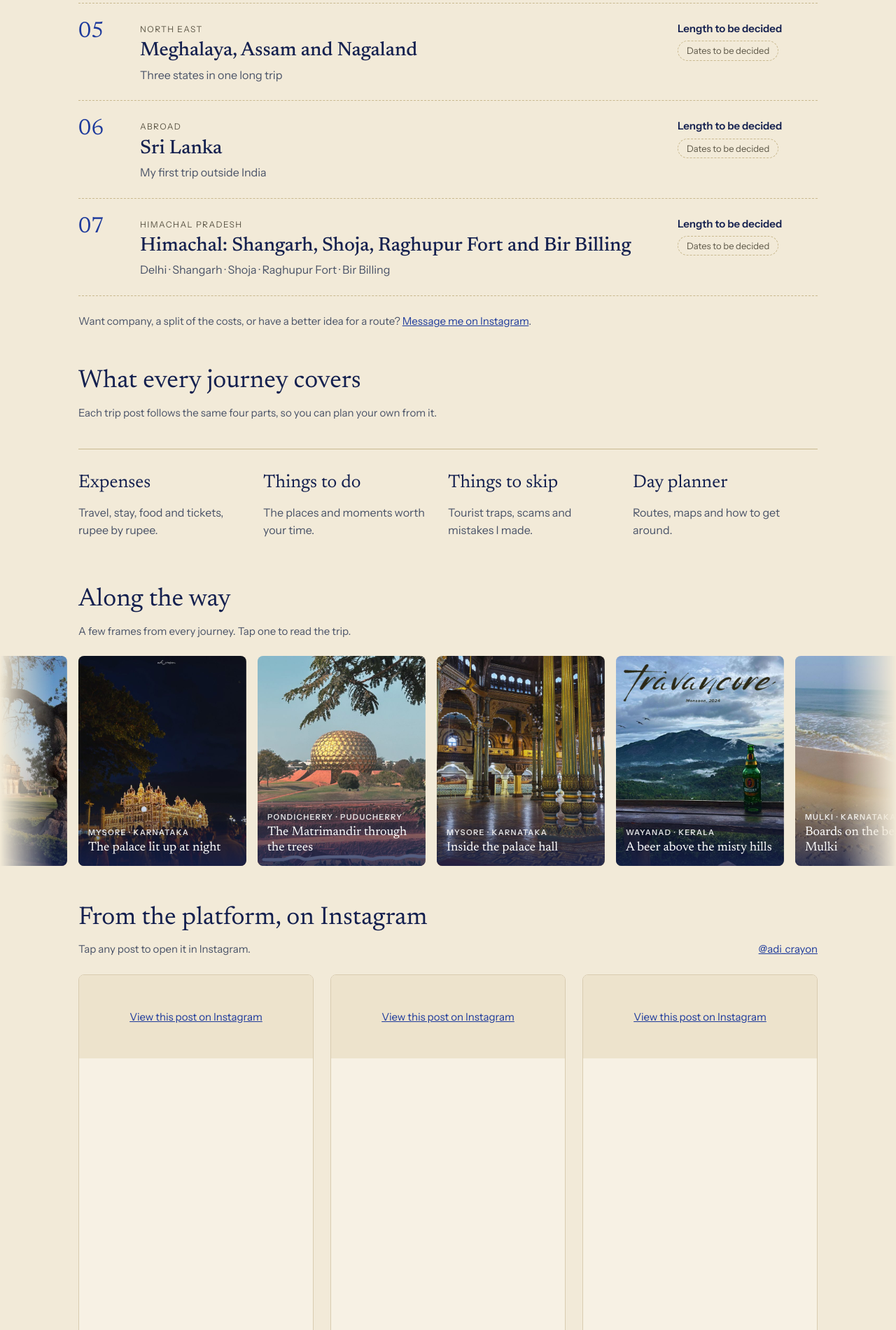
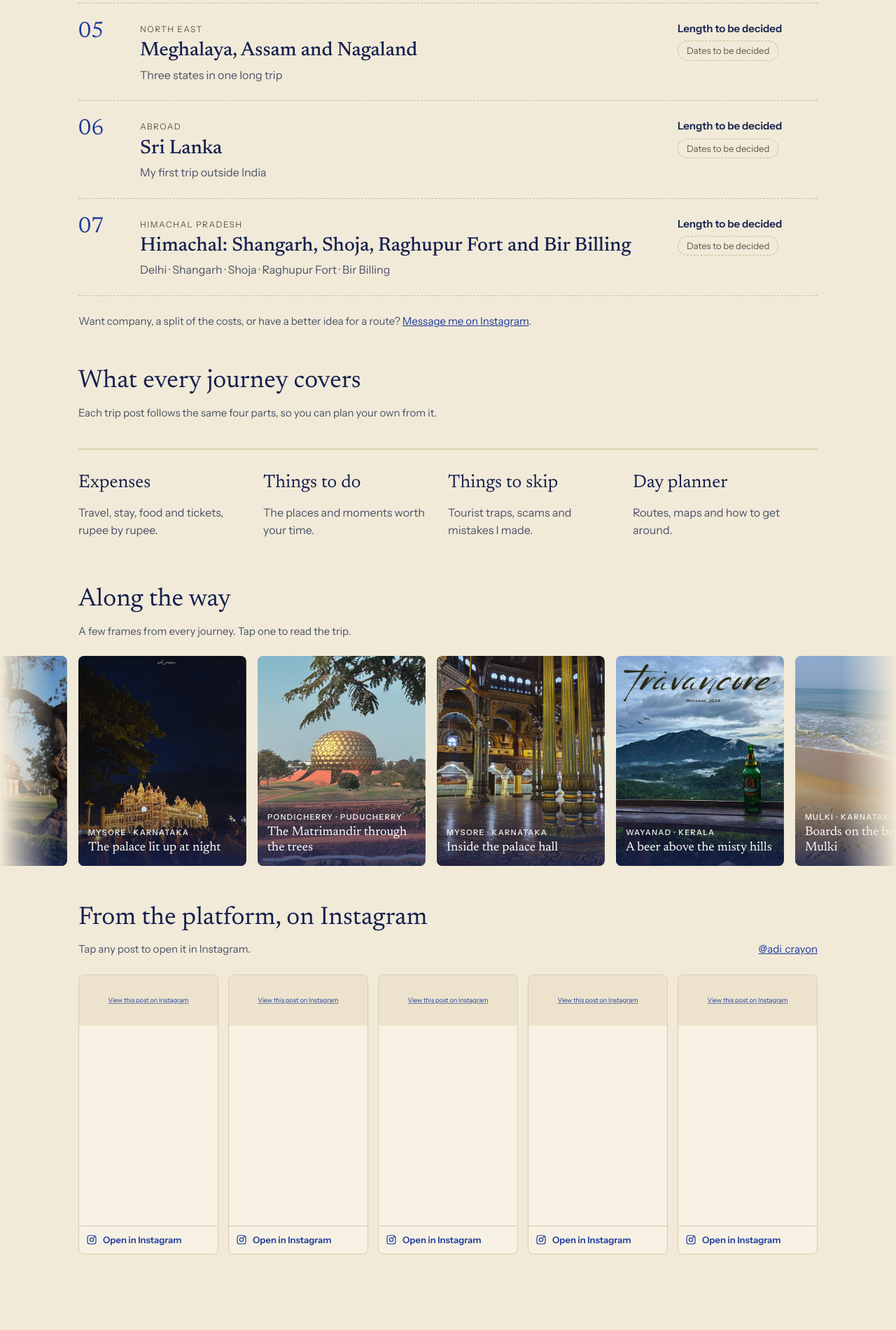
Before and after one commit to gdncomm-aditya-kanoi/Travel-Train, a Jekyll site: the page built from index.html, in a window 1280 px wide. Shown: the part 3348-5248 px from the top of the page at 70% size. Built offline with Jekyll 4.4.1, drawn with Linux system fonts in a browser that asks for light colours; a script that is not in the unit is left out; grey boxes are pictures that could not be loaded.

Commit message:
Show five smaller Instagram posts on the home page
Co-Authored-By: Claude <noreply@anthropic.com>

```diff
--- a/assets/css/style.css
+++ b/assets/css/style.css
@@ -118,11 +118,13 @@ code { font-size: .9em; background: var(--paper); padding: 1px 6px; border-radiu
 .covers-title { font-family: var(--serif); font-size: 26px; color: var(--navy); }
 
 /* Instagram */
-.ig-grid { display: grid; grid-template-columns: repeat(3, 1fr); gap: 24px; align-items: stretch; }
+.ig-grid { display: grid; grid-template-columns: repeat(5, minmax(0, 1fr)); gap: 14px; align-items: start; }
 .ig-grid .ig-card { display: flex; flex-direction: column; }
-.ig-grid .ig-clip { height: 520px; overflow: hidden; }
-.ig-grid .ig-open { margin-top: auto; border-top: 1px solid var(--line); }
-@media (max-width: 860px) { .ig-grid { grid-template-columns: 1fr; max-width: 420px; } }
+.ig-grid .ig-clip { height: 360px; overflow: hidden; position: relative; }
+.ig-grid .ig-clip .instagram-media { width: 326px !important; min-width: 326px !important; max-width: 326px !important; transform-origin: 0 0; transform: scale(var(--s, .6)); }
+.ig-grid .ig-open { margin-top: auto; border-top: 1px solid var(--line); min-height: 40px; padding: 0 10px; font-size: 13px; }
+@media (max-width: 1000px) { .ig-grid { grid-template-columns: repeat(3, minmax(0, 1fr)); } }
+@media (max-width: 600px) { .ig-grid { grid-template-columns: repeat(2, minmax(0, 1fr)); } }
 .ig-card { background: var(--paper); border: 1px solid var(--line); border-radius: 8px; overflow: hidden; }
 .ig-card .instagram-media { margin: 0 !important; min-width: 0 !important; width: 100% !important; border: 0 !important; border-radius: 0 !important; box-shadow: none !important; }
 .ig-card blockquote.instagram-media { padding: 48px 16px; text-align: center; background: var(--ph); }
--- a/assets/js/main.js
+++ b/assets/js/main.js
@@ -299,4 +299,19 @@
       new ResizeObserver(function () { clearTimeout(t); t = setTimeout(fit, 200); }).observe(main);
     }
   })();
+  /* Home page: scale the small Instagram embeds to the width of their card */
+  (function () {
+    var clips = document.querySelectorAll(".ig-grid .ig-clip");
+    if (!clips.length) return;
+    function scale() {
+      clips.forEach(function (clip) {
+        var s = Math.min(1, clip.clientWidth / 326);
+        clip.style.setProperty("--s", s.toFixed(3));
+        clip.style.height = Math.round(590 * s) + "px";
+      });
+    }
+    scale();
+    window.addEventListener("load", function () { scale(); setTimeout(scale, 1500); setTimeout(scale, 4000); });
+    window.addEventListener("resize", scale);
+  })();
 })();
--- a/index.html
+++ b/index.html
@@ -108,7 +108,7 @@ layout: default
   </div>
   {% if site.data.instagram.posts and site.data.instagram.posts.size > 0 %}
   <div class="ig-grid">
-    {% for url in site.data.instagram.posts limit: 3 %}{% include instagram-embed.html url=url %}{% endfor %}
+    {% for url in site.data.instagram.posts limit: 5 %}{% include instagram-embed.html url=url %}{% endfor %}
   </div>
   {% else %}
   <p>Add post links in <code>_data/instagram.yml</code> to show them here.</p>
```
